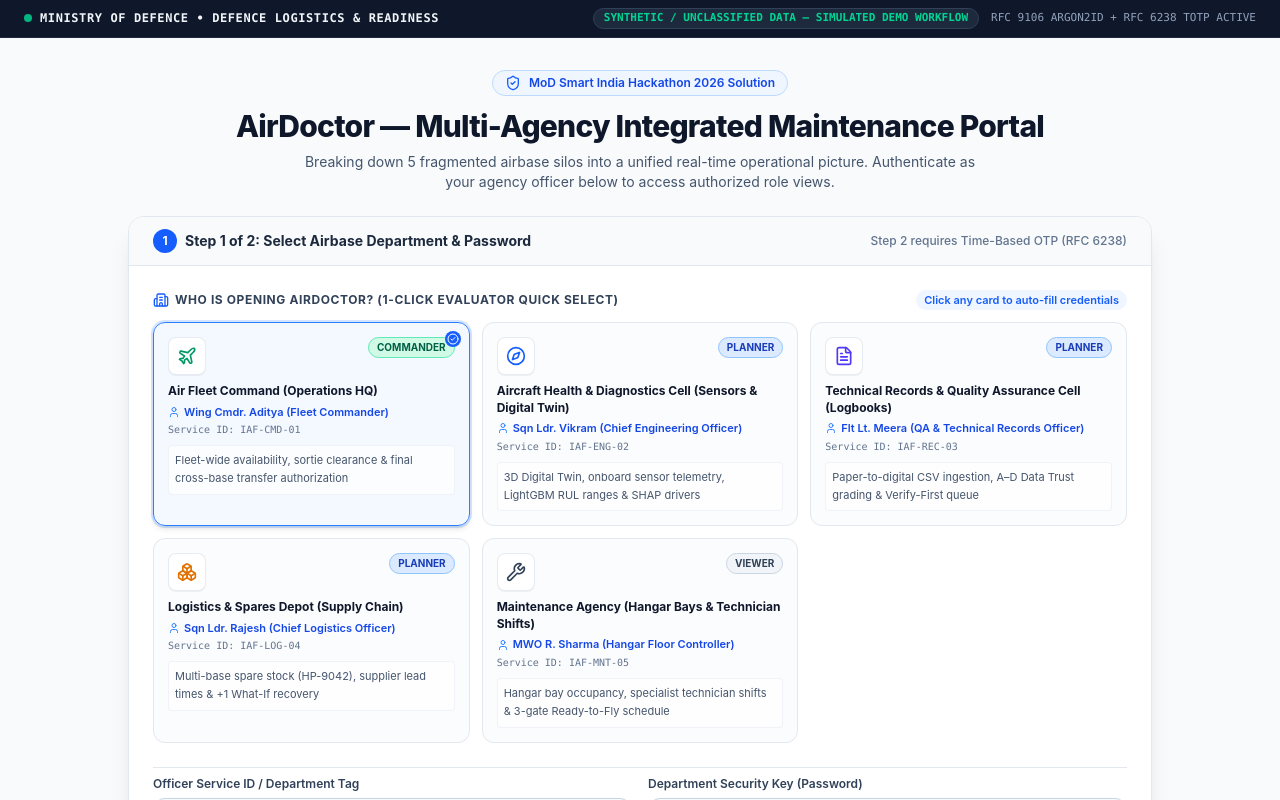
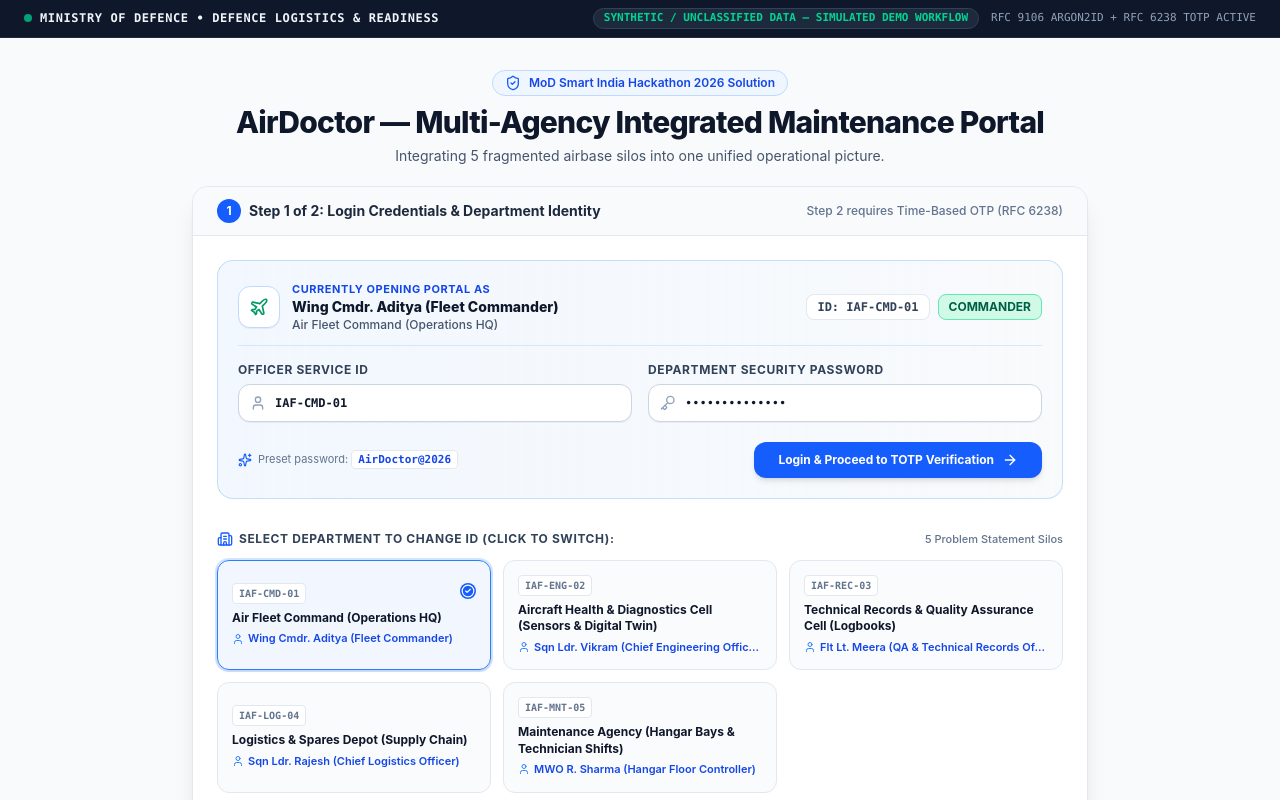
Before and after one commit to swiftcoder0/AIr-Doctor, a React (Vite) app: page / in a window 1280 px wide. Shown: the top 800 px of the page. Built offline with nearby package versions, Linux system fonts and the light colour scheme; no server answers.

Commit message:
fix(auth): position credentials above department list, simplify card layout, and fix initial TOTP validation

```diff
--- a/src/components/Auth/LoginGateView.tsx
+++ b/src/components/Auth/LoginGateView.tsx
@@ -1,8 +1,6 @@
 import React, { useState, useEffect } from 'react';
 import {
   ShieldCheck,
-  Shield,
-  Lock,
   Key,
   ArrowRight,
   ArrowLeft,
@@ -39,13 +37,13 @@ export const LoginGateView: React.FC<LoginGateViewProps> = ({ onAuthenticated })
   const [departments, setDepartments] = useState<DepartmentProfile[]>(DEPARTMENT_PROFILES);
   const [selectedDeptId, setSelectedDeptId] = useState<string>('fleet-command');
 
-  // Step 1 Form fields
+  // Step 1 Form fields (at the top)
   const [serviceId, setServiceId] = useState<string>('IAF-CMD-01');
   const [password, setPassword] = useState<string>('AirDoctor@2026');
   const [step1Loading, setStep1Loading] = useState<boolean>(false);
   const [step1Error, setStep1Error] = useState<string | null>(null);
 
-  // Step 2 State
+  // Step 2 State (TOTP verification)
   const [loginResponse, setLoginResponse] = useState<DepartmentLoginResponse | null>(null);
   const [totpCode, setTotpCode] = useState<string>('');
   const [step2Loading, setStep2Loading] = useState<boolean>(false);
@@ -87,6 +85,8 @@ export const LoginGateView: React.FC<LoginGateViewProps> = ({ onAuthenticated })
       api.getAuthStatus().then((status) => {
         if (status?.demo_totp_code) {
           setLiveOtpCode(status.demo_totp_code);
+          // If totpCode is not set yet, populate it
+          setTotpCode((prev) => prev || status.demo_totp_code);
         }
       }).catch(() => {
         // Fallback code
@@ -94,7 +94,7 @@ export const LoginGateView: React.FC<LoginGateViewProps> = ({ onAuthenticated })
     }
   }, [step, remainingSeconds === 30]);
 
-  // Handle department card selection
+  // Handle department card selection from list below
   const handleSelectDepartment = (dept: DepartmentProfile) => {
     setSelectedDeptId(dept.id);
     setServiceId(dept.serviceId);
@@ -116,7 +116,9 @@ export const LoginGateView: React.FC<LoginGateViewProps> = ({ onAuthenticated })
       });
 
       setLoginResponse(res);
-      setLiveOtpCode(res.demo_totp_code || '777888');
+      const activeCode = res.demo_totp_code || '777888';
+      setLiveOtpCode(activeCode);
+      setTotpCode(activeCode); // Pre-fill OTP so the user never gets an empty or mismatched OTP error
       setStep(2);
     } catch (err: any) {
       setStep1Error(err?.message || 'Failed to authenticate department credentials. Please try again.');
@@ -127,7 +129,7 @@ export const LoginGateView: React.FC<LoginGateViewProps> = ({ onAuthenticated })
 
   // Step 2: Submit TOTP Verification
   const handleStep2Submit = async (codeToVerify?: string) => {
-    const targetCode = (codeToVerify || totpCode).trim();
+    const targetCode = (codeToVerify || totpCode || liveOtpCode || loginResponse?.demo_totp_code || '777888').trim();
     if (!targetCode) {
       setStep2Error('Please enter a 6-digit TOTP OTP code.');
       return;
@@ -144,7 +146,7 @@ export const LoginGateView: React.FC<LoginGateViewProps> = ({ onAuthenticated })
 
       onAuthenticated(res);
     } catch (err: any) {
-      setStep2Error(err?.message || 'Invalid TOTP code. Please use the current 30-second token or click Auto-Fill.');
+      setStep2Error(err?.message || 'Invalid TOTP code. Click "Auto-Fill OTP & Unlock" or try code 777888.');
     } finally {
       setStep2Loading(false);
     }
@@ -209,23 +211,22 @@ export const LoginGateView: React.FC<LoginGateViewProps> = ({ onAuthenticated })
 
       {/* Main Content Area */}
       <div className="flex-1 flex items-center justify-center p-4 sm:p-6 lg:p-8">
-        <div className="w-full max-w-5xl">
+        <div className="w-full max-w-4xl">
           {/* Header Branding */}
-          <div className="text-center mb-6">
-            <div className="inline-flex items-center gap-2 px-3 py-1 rounded-full bg-blue-50 border border-blue-200 text-blue-700 text-xs font-semibold mb-3">
+          <div className="text-center mb-5">
+            <div className="inline-flex items-center gap-2 px-3 py-1 rounded-full bg-blue-50 border border-blue-200 text-blue-700 text-xs font-semibold mb-2">
               <ShieldCheck className="w-4 h-4 text-blue-600" />
               <span>MoD Smart India Hackathon 2026 Solution</span>
             </div>
             <h1 className="text-2xl sm:text-3xl font-extrabold text-slate-900 tracking-tight">
               AirDoctor — Multi-Agency Integrated Maintenance Portal
             </h1>
-            <p className="text-sm text-slate-600 max-w-2xl mx-auto mt-2">
-              Breaking down 5 fragmented airbase silos into a unified real-time operational picture.
-              Authenticate as your agency officer below to access authorized role views.
+            <p className="text-xs sm:text-sm text-slate-600 max-w-xl mx-auto mt-1.5">
+              Integrating 5 fragmented airbase silos into one unified operational picture.
             </p>
           </div>
 
-          {/* STEP 1: Department Selection + Password */}
+          {/* STEP 1: Password Fill Option ABOVE, Department List BELOW */}
           {step === 1 && (
             <div className="bg-white rounded-2xl border border-slate-200 shadow-xl overflow-hidden transition-all">
               {/* Step indicator */}
@@ -235,7 +236,7 @@ export const LoginGateView: React.FC<LoginGateViewProps> = ({ onAuthenticated })
                     1
                   </span>
                   <span className="font-bold text-slate-800 text-sm">
-                    Step 1 of 2: Select Airbase Department &amp; Password
+                    Step 1 of 2: Login Credentials &amp; Department Identity
                   </span>
                 </div>
                 <span className="text-xs text-slate-500 font-medium hidden sm:inline">
@@ -244,76 +245,46 @@ export const LoginGateView: React.FC<LoginGateViewProps> = ({ onAuthenticated })
               </div>
 
               <div className="p-6 space-y-6">
-                {/* 5 Department Cards Quick-Select Grid */}
+                {/* 1. TOP SECTION: Shows Who is Opening AirDoctor + Credentials Inputs */}
+                <div className="bg-gradient-to-r from-blue-50/80 to-slate-50 border border-blue-200/90 rounded-2xl p-5 space-y-4">
+                  {/* Persona Indicator: Who is Opening */}
+                  <div className="flex flex-col sm:flex-row sm:items-center justify-between gap-3 pb-3 border-b border-blue-200/60">
+                    <div className="flex items-center gap-3">
+                      <div className="p-2.5 rounded-xl bg-white border border-blue-200 shadow-2xs">
+                        {getDeptIcon(selectedDept.id)}
+                      </div>
                       <div>
-                  <div className="flex items-center justify-between mb-3">
-                    <label className="text-xs font-bold text-slate-700 uppercase tracking-wider flex items-center gap-1.5">
-                      <Building2 className="w-4 h-4 text-blue-600" />
-                      Who is Opening AirDoctor? (1-Click Evaluator Quick Select)
-                    </label>
-                    <span className="text-[11px] text-blue-600 font-semibold bg-blue-50 px-2 py-0.5 rounded-full">
-                      Click any card to auto-fill credentials
+                        <div className="text-[11px] font-bold text-blue-700 uppercase tracking-wider">
+                          Currently Opening Portal As
+                        </div>
+                        <div className="text-sm font-extrabold text-slate-900">
+                          {selectedDept.officer}
+                        </div>
+                        <div className="text-xs text-slate-600 font-medium">
+                          {selectedDept.name}
+                        </div>
+                      </div>
+                    </div>
+                    <div className="flex items-center gap-2">
+                      <span className="text-xs font-mono font-bold bg-white px-2.5 py-1 rounded-lg border border-slate-200 text-slate-700">
+                        ID: {serviceId}
                       </span>
-                  </div>
-
-                  <div className="grid grid-cols-1 md:grid-cols-2 lg:grid-cols-3 gap-3">
-                    {departments.map((dept) => {
-                      const isSelected = dept.id === selectedDeptId;
-                      return (
-                        <div
-                          key={dept.id}
-                          onClick={() => handleSelectDepartment(dept)}
-                          className={`relative p-3.5 rounded-xl border text-left cursor-pointer transition-all ${
-                            isSelected
-                              ? 'bg-blue-50/70 border-blue-500 ring-2 ring-blue-500/20 shadow-md'
-                              : 'bg-slate-50/60 border-slate-200 hover:border-slate-300 hover:bg-slate-50'
-                          }`}
-                        >
-                          <div className="flex items-start justify-between gap-2 mb-2">
-                            <div className="p-2 rounded-lg bg-white border border-slate-200/80 shadow-2xs">
-                              {getDeptIcon(dept.id)}
-                            </div>
                       <span
-                              className={`px-2 py-0.5 rounded-full text-[10px] font-bold border ${getRoleBadge(
-                                dept.role
+                        className={`px-2.5 py-1 rounded-lg text-xs font-bold border ${getRoleBadge(
+                          selectedDept.role
                         )}`}
                       >
-                              {dept.role.toUpperCase()}
+                        {selectedDept.role.toUpperCase()}
                       </span>
-                          </div>
-
-                          <div className="font-bold text-xs text-slate-900 leading-snug">
-                            {dept.name}
-                          </div>
-                          <div className="text-[11px] font-semibold text-blue-700 mt-1 flex items-center gap-1">
-                            <User className="w-3 h-3 text-blue-500" />
-                            {dept.officer}
-                          </div>
-                          <div className="text-[10px] font-mono text-slate-500 mt-0.5">
-                            Service ID: {dept.serviceId}
-                          </div>
-
-                          <p className="text-[11px] text-slate-600 mt-2 line-clamp-2 leading-relaxed bg-white/70 p-1.5 rounded border border-slate-200/50">
-                            {dept.description}
-                          </p>
-
-                          {isSelected && (
-                            <div className="absolute top-2 right-2 w-4 h-4 rounded-full bg-blue-600 text-white flex items-center justify-center">
-                              <CheckCircle2 className="w-3 h-3" />
-                            </div>
-                          )}
-                        </div>
-                      );
-                    })}
                     </div>
                   </div>
 
-                {/* Form Credentials Section */}
-                <form onSubmit={handleStep1Submit} className="pt-2 border-t border-slate-200 space-y-4">
+                  {/* Form: Service ID & Password Inputs ABOVE */}
+                  <form onSubmit={handleStep1Submit} className="space-y-4">
                     <div className="grid grid-cols-1 sm:grid-cols-2 gap-4">
                       <div>
-                      <label className="block text-xs font-semibold text-slate-700 mb-1.5">
-                        Officer Service ID / Department Tag
+                        <label className="block text-xs font-bold text-slate-700 uppercase tracking-wider mb-1.5">
+                          Officer Service ID
                         </label>
                         <div className="relative">
                           <div className="absolute inset-y-0 left-0 pl-3 flex items-center pointer-events-none text-slate-400">
@@ -325,14 +296,14 @@ export const LoginGateView: React.FC<LoginGateViewProps> = ({ onAuthenticated })
                             onChange={(e) => setServiceId(e.target.value)}
                             placeholder="e.g. IAF-CMD-01"
                             required
-                          className="w-full pl-9 pr-3 py-2 bg-slate-50 border border-slate-300 rounded-xl text-xs font-mono font-bold text-slate-800 focus:outline-none focus:ring-2 focus:ring-blue-500/20 focus:border-blue-600 focus:bg-white transition-all"
+                            className="w-full pl-9 pr-3 py-2.5 bg-white border border-slate-300 rounded-xl text-xs font-mono font-bold text-slate-900 focus:outline-none focus:ring-2 focus:ring-blue-500/20 focus:border-blue-600 transition-all shadow-2xs"
                           />
                         </div>
                       </div>
 
                       <div>
-                      <label className="block text-xs font-semibold text-slate-700 mb-1.5">
-                        Department Security Key (Password)
+                        <label className="block text-xs font-bold text-slate-700 uppercase tracking-wider mb-1.5">
+                          Department Security Password
                         </label>
                         <div className="relative">
                           <div className="absolute inset-y-0 left-0 pl-3 flex items-center pointer-events-none text-slate-400">
@@ -344,22 +315,9 @@ export const LoginGateView: React.FC<LoginGateViewProps> = ({ onAuthenticated })
                             onChange={(e) => setPassword(e.target.value)}
                             placeholder="AirDoctor@2026"
                             required
-                          className="w-full pl-9 pr-3 py-2 bg-slate-50 border border-slate-300 rounded-xl text-xs font-mono text-slate-800 focus:outline-none focus:ring-2 focus:ring-blue-500/20 focus:border-blue-600 focus:bg-white transition-all"
+                            className="w-full pl-9 pr-3 py-2.5 bg-white border border-slate-300 rounded-xl text-xs font-mono text-slate-900 focus:outline-none focus:ring-2 focus:ring-blue-500/20 focus:border-blue-600 transition-all shadow-2xs"
                           />
                         </div>
-                    </div>
-                  </div>
-
-                  {/* Evaluator Convenience Info Box */}
-                  <div className="p-3 bg-slate-50 rounded-xl border border-slate-200 flex items-start gap-2 text-xs text-slate-600">
-                    <Sparkles className="w-4 h-4 text-blue-600 shrink-0 mt-0.5" />
-                    <div>
-                      <span className="font-bold text-slate-800">Evaluator Preset: </span>
-                      Password is pre-set to{' '}
-                      <code className="px-1.5 py-0.5 bg-white border border-slate-300 rounded text-blue-700 font-mono font-bold">
-                        AirDoctor@2026
-                      </code>
-                      . Selecting any department card above automatically configures valid credentials.
                       </div>
                     </div>
 
@@ -370,17 +328,27 @@ export const LoginGateView: React.FC<LoginGateViewProps> = ({ onAuthenticated })
                       </div>
                     )}
 
-                  <div className="flex items-center justify-end pt-2">
+                    <div className="flex flex-col sm:flex-row sm:items-center justify-between gap-3 pt-1">
+                      <div className="text-[11px] text-slate-500 flex items-center gap-1.5">
+                        <Sparkles className="w-3.5 h-3.5 text-blue-600 shrink-0" />
+                        <span>
+                          Preset password:{' '}
+                          <code className="font-mono font-bold text-blue-700 bg-white px-1.5 py-0.5 rounded border border-slate-200">
+                            AirDoctor@2026
+                          </code>
+                        </span>
+                      </div>
+
                       <button
                         type="submit"
                         disabled={step1Loading}
-                      className="px-6 py-2.5 rounded-xl bg-blue-600 hover:bg-blue-700 text-white font-bold text-xs flex items-center gap-2 shadow-md hover:shadow-lg transition-all cursor-pointer disabled:opacity-50"
+                        className="px-6 py-2.5 rounded-xl bg-blue-600 hover:bg-blue-700 text-white font-bold text-xs flex items-center justify-center gap-2 shadow-md hover:shadow-lg transition-all cursor-pointer disabled:opacity-50"
                       >
                         {step1Loading ? (
                           <span>Verifying Credentials...</span>
                         ) : (
                           <>
-                          <span>Verify Password &amp; Request TOTP Code</span>
+                            <span>Login &amp; Proceed to TOTP Verification</span>
                             <ArrowRight className="w-4 h-4" />
                           </>
                         )}
@@ -388,12 +356,66 @@ export const LoginGateView: React.FC<LoginGateViewProps> = ({ onAuthenticated })
                     </div>
                   </form>
                 </div>
+
+                {/* 2. BOTTOM SECTION: Clean Department Selection (Department Name + Name Only) */}
+                <div className="space-y-3 pt-2">
+                  <div className="flex items-center justify-between">
+                    <label className="text-xs font-bold text-slate-700 uppercase tracking-wider flex items-center gap-1.5">
+                      <Building2 className="w-4 h-4 text-blue-600" />
+                      Select Department to Change ID (Click to Switch):
+                    </label>
+                    <span className="text-[11px] text-slate-500 font-medium">
+                      5 Problem Statement Silos
+                    </span>
+                  </div>
+
+                  <div className="grid grid-cols-1 sm:grid-cols-2 lg:grid-cols-3 gap-3">
+                    {departments.map((dept) => {
+                      const isSelected = dept.id === selectedDeptId;
+                      return (
+                        <button
+                          type="button"
+                          key={dept.id}
+                          onClick={() => handleSelectDepartment(dept)}
+                          className={`relative p-3.5 rounded-xl border text-left cursor-pointer transition-all ${
+                            isSelected
+                              ? 'bg-blue-50/80 border-blue-500 ring-2 ring-blue-500/20 shadow-sm'
+                              : 'bg-slate-50/70 border-slate-200 hover:border-slate-300 hover:bg-slate-100/70'
+                          }`}
+                        >
+                          <div className="flex items-start justify-between gap-2 mb-1.5">
+                            <span className="font-mono text-[10px] font-bold text-slate-500 bg-white px-1.5 py-0.5 rounded border border-slate-200">
+                              {dept.serviceId}
+                            </span>
+                            {isSelected && (
+                              <span className="w-4 h-4 rounded-full bg-blue-600 text-white flex items-center justify-center">
+                                <CheckCircle2 className="w-3.5 h-3.5" />
+                              </span>
+                            )}
+                          </div>
+
+                          {/* Line 1: Department Name */}
+                          <div className="font-bold text-xs text-slate-900 leading-snug">
+                            {dept.name}
+                          </div>
+
+                          {/* Line 2: Officer Name */}
+                          <div className="text-[11px] font-semibold text-blue-700 mt-1 flex items-center gap-1">
+                            <User className="w-3 h-3 text-blue-500 shrink-0" />
+                            <span className="truncate">{dept.officer}</span>
+                          </div>
+                        </button>
+                      );
+                    })}
+                  </div>
+                </div>
+              </div>
             </div>
           )}
 
           {/* STEP 2: RFC 6238 TOTP Multi-Factor Verification */}
           {step === 2 && (
-            <div className="bg-white rounded-2xl border border-slate-200 shadow-xl overflow-hidden transition-all max-w-2xl mx-auto">
+            <div className="bg-white rounded-2xl border border-slate-200 shadow-xl overflow-hidden transition-all max-w-xl mx-auto">
               {/* Step indicator */}
               <div className="bg-slate-50 border-b border-slate-200 px-6 py-3 flex items-center justify-between">
                 <div className="flex items-center gap-2">
@@ -426,7 +448,7 @@ export const LoginGateView: React.FC<LoginGateViewProps> = ({ onAuthenticated })
                         {selectedDept.officer}
                       </div>
                       <div className="text-[11px] text-slate-600">
-                        {selectedDept.name} • <span className="font-mono">{selectedDept.serviceId}</span>
+                        {selectedDept.name} • <span className="font-mono font-bold">{selectedDept.serviceId}</span>
                       </div>
                     </div>
                   </div>
@@ -491,13 +513,13 @@ export const LoginGateView: React.FC<LoginGateViewProps> = ({ onAuthenticated })
                   </div>
 
                   <p className="text-xs text-blue-800 leading-relaxed">
-                    AirDoctor uses standards-compliant RFC 6238 TOTP. In demo mode, the active code for the
-                    current 30-second window is computed below:
+                    AirDoctor uses standards-compliant RFC 6238 TOTP. The active code for the
+                    current time window is computed below:
                   </p>
 
                   <div className="flex items-center justify-between gap-3 p-2.5 bg-white rounded-lg border border-blue-200">
-                    <div className="font-mono text-base font-extrabold text-blue-900 tracking-wider">
-                      {liveOtpCode || loginResponse?.demo_totp_code || '777888'}
+                    <div className="font-mono text-lg font-extrabold text-blue-900 tracking-wider">
+                      {liveOtpCode || loginResponse?.demo_totp_code || totpCode || '777888'}
                     </div>
                     <button
                       type="button"
@@ -529,7 +551,7 @@ export const LoginGateView: React.FC<LoginGateViewProps> = ({ onAuthenticated })
 
                   <button
                     type="button"
-                    disabled={step2Loading || totpCode.length < 6}
+                    disabled={step2Loading || (totpCode.length < 6 && !liveOtpCode)}
                     onClick={() => handleStep2Submit()}
                     className="px-6 py-2.5 rounded-xl bg-emerald-600 hover:bg-emerald-700 text-white font-bold text-xs flex items-center gap-2 shadow-md hover:shadow-lg transition-all cursor-pointer disabled:opacity-50"
                   >
--- a/src/services/mockAirDoctorService.ts
+++ b/src/services/mockAirDoctorService.ts
@@ -705,11 +705,17 @@ export const mockAirDoctorService = {
   // -----------------------------------------------------------
   // Cybersecurity, RBAC & TOTP MFA
   // -----------------------------------------------------------
-  getCurrentTotpCode(): string {
-    const window = Math.floor(Date.now() / 30000);
+  getCurrentTotpCode(offset: number = 0): string {
+    const window = Math.floor(Date.now() / 30000) + offset;
     const hash = sha256Sync(`AIRDOCTOR_MFA_WINDOW_${window}`);
     const num = parseInt(hash.slice(0, 8), 16) % 1000000;
-    return num.toString().padStart(6, '0');
+    const code = num.toString().padStart(6, '0');
+    // Save to valid cache
+    if (!(this as any)._issuedCodes) {
+      (this as any)._issuedCodes = new Set<string>(['777888', '123456']);
+    }
+    (this as any)._issuedCodes.add(code);
+    return code;
   },
 
   async getAuthStatus(): Promise<SecurityStatus> {
@@ -717,7 +723,7 @@ export const mockAirDoctorService = {
       argon2id_enabled: true,
       totp_mfa_enabled: true,
       roles: ['Commander', 'Planner', 'Viewer'],
-      demo_totp_code: this.getCurrentTotpCode(),
+      demo_totp_code: this.getCurrentTotpCode(0),
       active_policy: 'Strict Air Force RBAC + Step-Up RFC 6238 TOTP MFA',
       crypto_algorithms: {
         password_kdf: 'Argon2id (RFC 9106) / Scrypt memory-hard',
@@ -728,10 +734,14 @@ export const mockAirDoctorService = {
   },
 
   async verifyTotp(code: string, role: string = 'Commander'): Promise<VerifyTotpResult> {
-    const clean = code.trim();
-    const current = this.getCurrentTotpCode();
-    const valid = clean === current || clean === '777888' || clean === '123456';
-    if (!valid) {
+    const clean = (code || '').trim();
+    const issued: Set<string> = (this as any)._issuedCodes || new Set<string>();
+    const validCodes = new Set<string>(['777888', '123456', ...issued]);
+    for (const off of [0, -1, 1, -2, 2]) {
+      validCodes.add(this.getCurrentTotpCode(off));
+    }
+
+    if (!validCodes.has(clean)) {
       throw new Error("Invalid TOTP MFA token. Please verify current time window or click 'Auto-Fill Valid Demo TOTP'.");
     }
     return {
@@ -788,9 +798,13 @@ export const mockAirDoctorService = {
     }
 
     const clean = (totpCode || '').trim();
-    const current = this.getCurrentTotpCode();
-    const valid = clean === current || clean === '777888' || clean === '123456';
-    if (!valid) {
+    const issued: Set<string> = (this as any)._issuedCodes || new Set<string>();
+    const validCodes = new Set<string>(['777888', '123456', ...issued]);
+    for (const off of [0, -1, 1, -2, 2]) {
+      validCodes.add(this.getCurrentTotpCode(off));
+    }
+
+    if (!validCodes.has(clean)) {
       throw new Error("Invalid or expired TOTP code. Use the current 30-second token or click 'Auto-Fill OTP'.");
     }
 
```
Also changed, not shown: 1 other file (tests, documents, lock files or other folders). Lines whose indentation alone changed are shown as unchanged.
